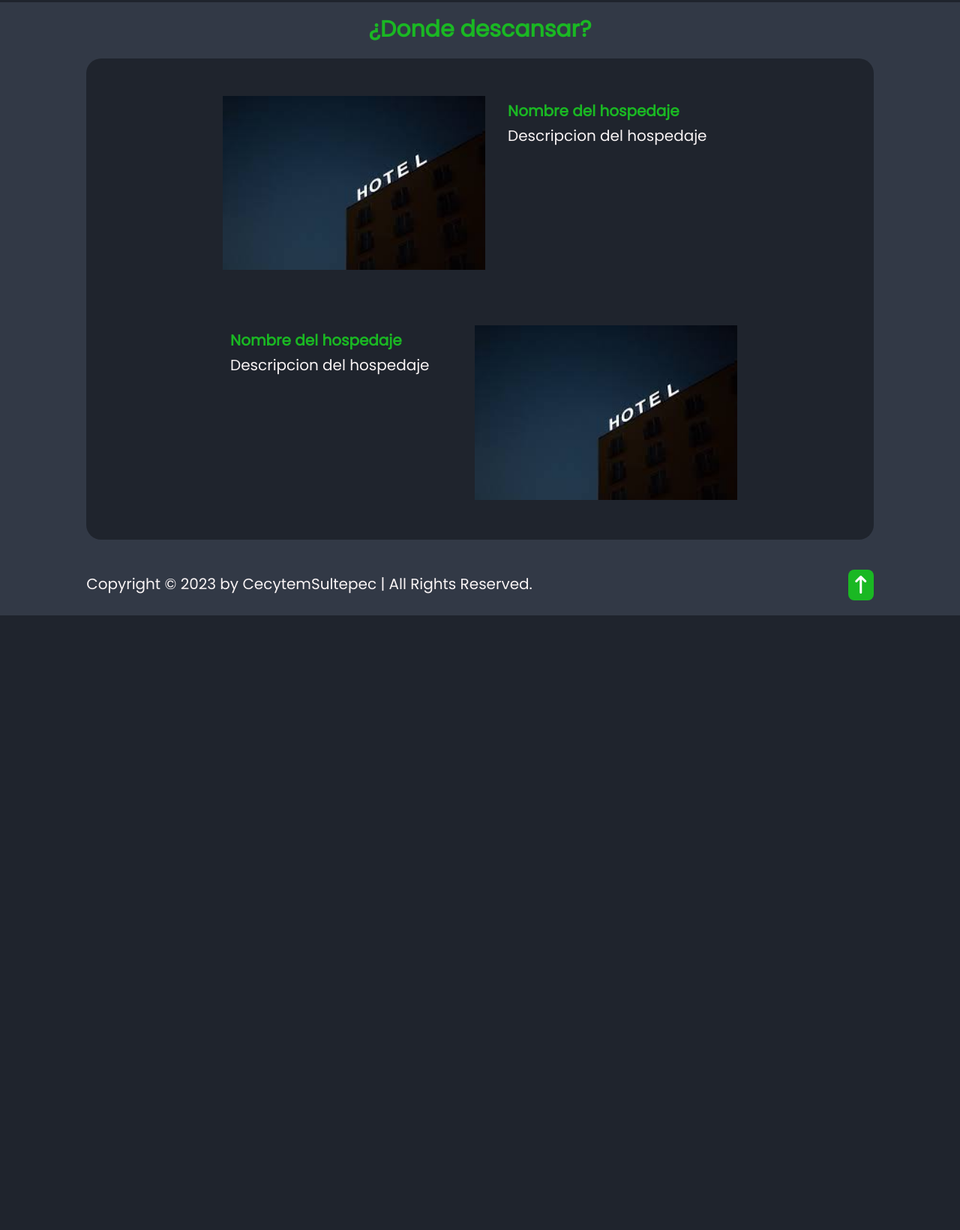
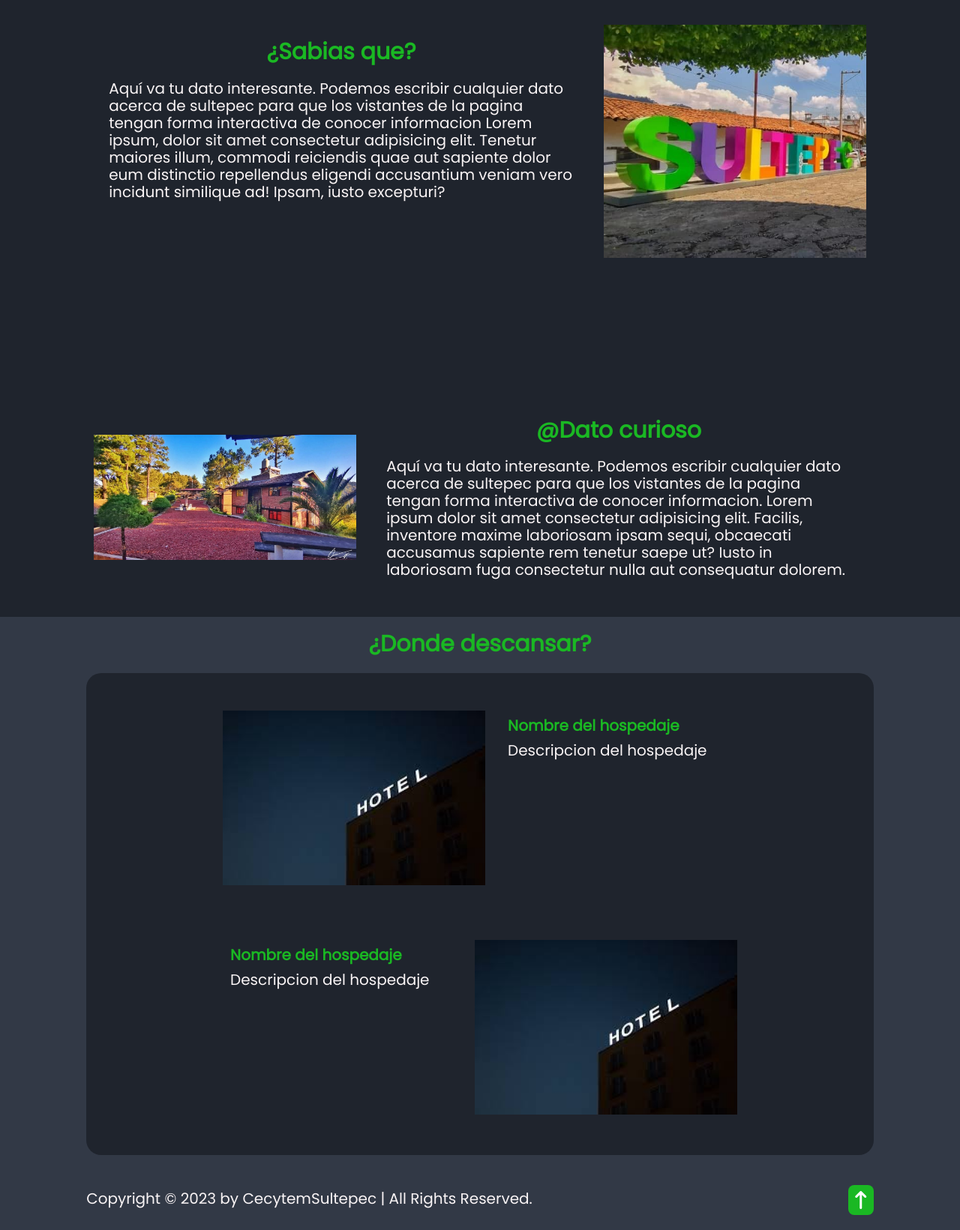
Before and after one commit to angelcruz07/WebSite-Turismo, a PHP site: page /WebSite-Turismo/ in a window 1280 px wide. Shown: the part 117-1758 px from the top of the page at 75% size. Before the commit the page ends 938 px from the top, so only its background shows below. Run offline with PHP 8.4, Linux system fonts and the light colour scheme; some libraries are stand-ins or nearby versions.

Commit message:
Añadido trabajo de Tony, seccion home y about , resta diseño responsivo

```diff
--- /dev/null
+++ b/admin.php
@@ -0,0 +1 @@
+<h1>admin</h1>
--- /dev/null
+++ b/assets/css/about.css
@@ -0,0 +1,59 @@
+/* Styles of the section about and home  */
+
+#about {
+    margin-top: 12rem;
+    padding: var(--standard-padding);
+    background: var(--background-color);
+    display: flex;
+    justify-content: center;
+    align-items: center;
+}
+/* Section home */
+#home {
+    background-color: var(--background-color);
+    margin-top: 12rem;
+
+    display: flex;
+    justify-content: center;
+    align-items: center;
+}
+/*Containers of the section */
+.box-about {
+    display: flex;
+    margin-bottom: 1rem;
+}
+/*Style of home  */
+.about-box-left {
+    display: flex;
+    padding: var(--standard-padding);
+    align-items: center;
+}
+
+.information {
+    padding: 2rem;
+    flex: 1;
+    margin: 1rem;
+}
+
+.information h3 {
+    font-size: var(--font-size);
+    margin: 0 0 10px 0;
+    color: var(--color-titles);
+}
+
+.information p {
+    margin: 0;
+    font-size: var(--font-size);
+}
+
+.image {
+    position: relative;
+    overflow: hidden;
+    margin: 1em;
+    overflow: hidden;
+}
+
+.image img {
+    width: 350px;
+    height: auto;
+}
--- a/assets/css/lodging.css
+++ b/assets/css/lodging.css
@@ -2,44 +2,52 @@
 #lodging {
     background: var(--background-secundary);
 }
-.lodging{
-    margin-top: 12rem;
+
+.lodging {
     padding: var(--standard-padding);
 }
-.container-lodging{
+
+.container-lodging {
     background: var(--background-color);
     padding: var(--standard-padding);
     border-radius: 2rem;
 }
-.lodging-box{
+
+.lodging-box {
     display: flex;
     margin-bottom: 1rem;
     padding: var(--standard-padding);
 }
+
 .lodging-box-left {
     display: flex;
     flex-direction: row-reverse;
     padding: var(--standard-padding);
 }
-.lodging-image{
+
+.lodging-image {
     position: relative;
     overflow: hidden;
     margin: 1em;
     overflow: hidden;
 }
+
 .lodging-image img {
     width: 350px;
     height: auto;
 }
+
 .description {
     padding: 2rem;
     flex: 1;
 }
-.description h3{
+
+.description h3 {
     font-size: var(--font-size);
-    margin:0 0 10px 0;
-    color:var(--color-titles);
+    margin: 0 0 10px 0;
+    color: var(--color-titles);
 }
+
 .description p {
     margin: 0;
     font-size: var(--font-size);
@@ -50,11 +58,13 @@
     right: 0%;
 }
 
-  .overlay, .overlay-left p {
+.overlay,
+.overlay-left p {
     text-align: center;
     line-height: 40px;
 }
-  .overlay  {
+
+.overlay {
     width: 100%;
     height: 400px;
     background: rgba(0, 0, 0, 0.3);
@@ -63,7 +73,8 @@
     top: 100%;
     transition: 1s;
 }
-  .overlay-left{
+
+.overlay-left {
     width: 100%;
     height: 400px;
     background: rgba(0, 0, 0, 0.3);
@@ -72,6 +83,7 @@
     top: 100%;
     transition: 1s;
 }
+
 .lodging-image:hover .overlay-left {
     top: 0%;
     left: 0%;
--- a/assets/js/index.js
+++ b/assets/js/index.js
@@ -1,7 +1,6 @@
 // toggle icon navbar
 let menuIcon = document.querySelector('#menu-icon');
 let navbar = document.querySelector('.navbar');
-
 menuIcon.onclick = () => {
     menuIcon.classList.toggle('bx-x');
     navbar.classList.toggle('active');
--- a/index.php
+++ b/index.php
@@ -2,15 +2,14 @@
 // Barra de navegacion
 require "partials/header.php";
 
-        // Chamba de tony en este archivo
+require "./php/about.php";
+
 require "./php/home.php";
-        //
-        require "./php/about.php";
 // Chamba de lizandro en este archivo
 require "./php/attractive.php";
 
 require "./php/lodging.php";
-        // Chamba de Yuliana en este archivo
+
 require "./php/events.php";
 
 require "./partials/footer.php"
--- a/partials/header.php
+++ b/partials/header.php
@@ -7,7 +7,9 @@
     <meta name="viewport" content="width=device-width, initial-scale=1.0">
     <link rel="stylesheet" href="http://localhost/WebSite-Turismo/assets/css/normalize.css" type="text/css">
     <link rel="stylesheet" href="http://localhost/WebSite-Turismo/assets/css/index.css">
+    <link rel="stylesheet" href="http://localhost/WebSite-Turismo/assets/css/about.css">
     <link rel="stylesheet" href="http://localhost/WebSite-Turismo/assets/css/lodging.css">
+    <link rel="stylesheet" href="http://localhost/WebSite-Turismo/assets/css/events.css">
     <link rel="stylesheet" href="http://localhost/WebSite-Turismo/assets/css/register.css">
     <link rel="stylesheet" href="http://localhost/WebSite-Turismo/assets/css/footer.css">
     <link rel="stylesheet" href="http://localhost/WebSite-Turismo/assets/css/responsive.css">
--- a/php/about.php
+++ b/php/about.php
@@ -1,3 +1,18 @@
 <section class="about" id="about">
+  <div class="container-about">
+
+    <div class="box-about">
+      <div class="information">
+        <h2>¿Sabias que?</h2>
+        <p> Aquí va tu dato interesante. Podemos escribir cualquier dato acerca de sultepec para que los vistantes de la pagina tengan forma interactiva de conocer informacion
+          Lorem ipsum, dolor sit amet consectetur adipisicing elit. Tenetur maiores illum, commodi reiciendis quae aut sapiente dolor eum distinctio repellendus eligendi accusantium
+          veniam vero incidunt similique ad! Ipsam, iusto excepturi?
+        </p>
+      </div>
+      <div class="image">
+        <img src="http://localhost/WebSite-Turismo/assets/img/sultepec.jpg" alt="Descripción de la imagen">
+      </div>
+    </div>
+  </div>
 
 </section>
--- a/php/home.php
+++ b/php/home.php
@@ -1,3 +1,16 @@
 <section class="home" id="home">
-
+  <div class="container-about">
+    <div class="about-box-left">
+      <div class="image">
+        <img src="http://localhost/WebSite-Turismo/assets/img/sultepec2.jpg" alt="Imagen del hotel">
+      </div>
+      <div class="information">
+        <h2>@Dato curioso</h2>
+        <p> Aquí va tu dato interesante. Podemos escribir cualquier dato acerca de sultepec para que los vistantes de la pagina tengan forma
+            interactiva de conocer informacion.
+            Lorem ipsum dolor sit amet consectetur adipisicing elit. Facilis, inventore maxime laboriosam ipsam sequi, obcaecati accusamus sapiente
+            rem tenetur saepe ut? Iusto in laboriosam fuga consectetur nulla aut consequatur dolorem.</p>
+      </div>
+    </div>
+  </div>
 </section>
```
Also changed, not shown: assets/css/events.css (added, +48 -0 lines), database.php (+33 -13 lines), README.md, assets/img/iglesia sult.jpg (added), assets/img/sultepec.jpg (added), assets/img/sultepec2.jpg (added), php/lodging.php (line endings or trailing spaces). Lines whose indentation alone changed are shown as unchanged.
